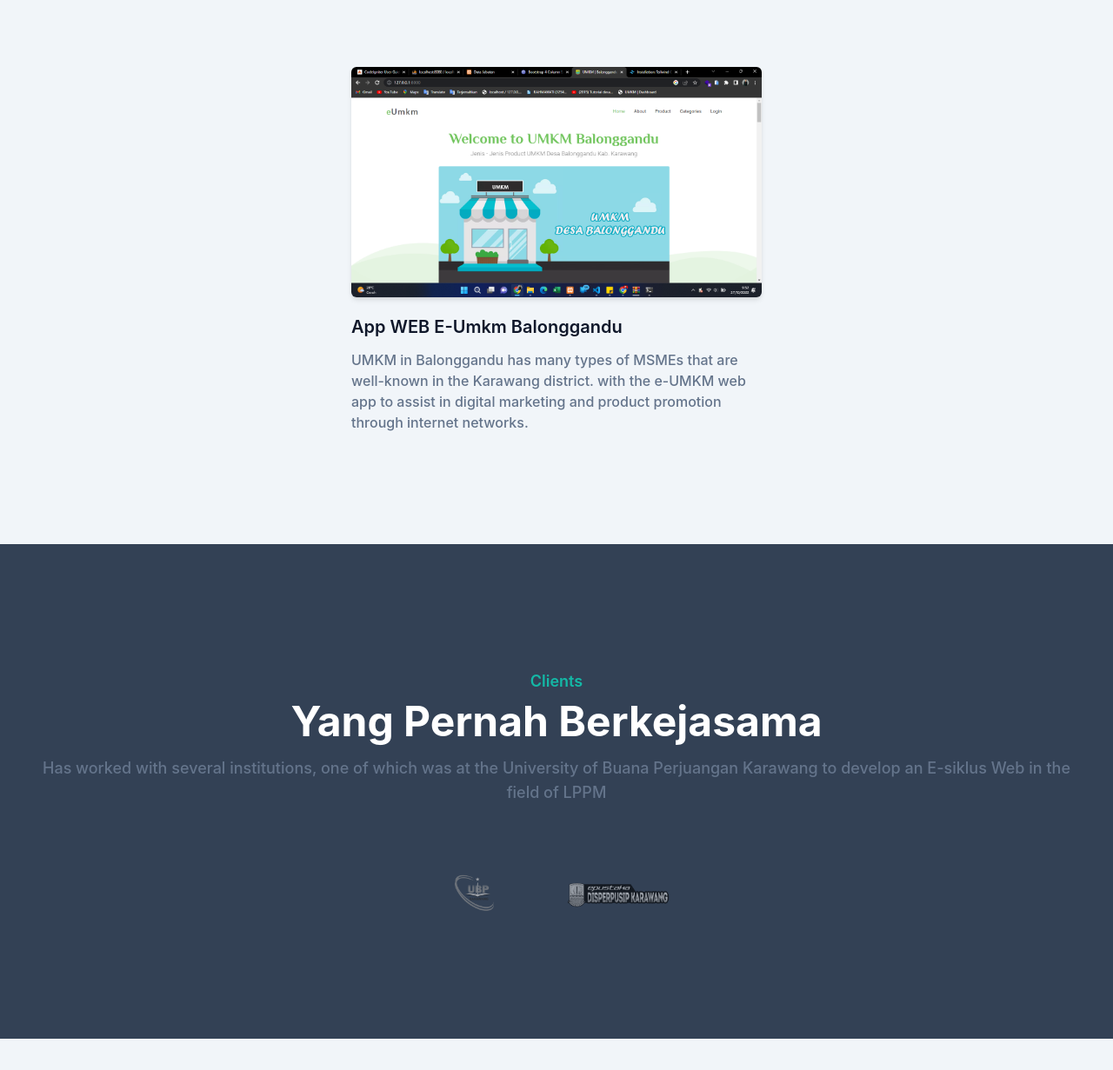
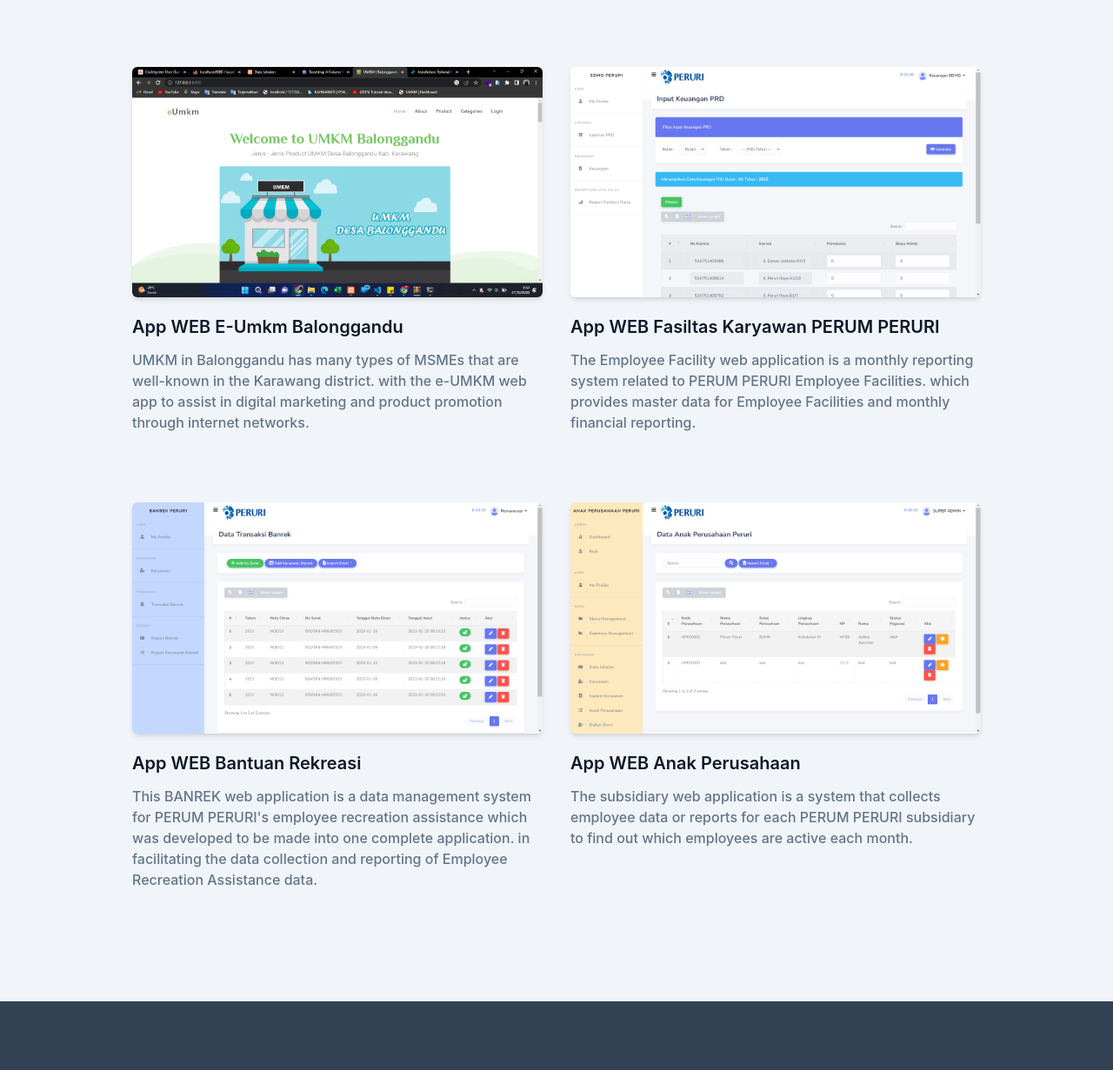
Before and after one commit to adittia12/my-portfolio, a website with bundled scripts: page index.html in a window 1280 px wide. Shown: the part 2449-3680 px from the top of the page at 87% size. Built offline with nearby package versions, Linux system fonts and the light colour scheme.

Commit message:
Update Portfolio me

```diff
--- a/index.html
+++ b/index.html
@@ -181,6 +181,27 @@
                     </div>
                     <h3 class="mt-5 mb-3 text-xl font-semibold text-dark dark:text-white">App WEB E-Umkm Balonggandu</h3>
                     <p class="text-base font-medium text-secondary">UMKM in Balonggandu has many types of MSMEs that are well-known in the Karawang district. with the e-UMKM web app to assist in digital marketing and product promotion through internet networks.</p>
+                </div>
+                <div class="p-4 mb-12 md:w-1/2">
+                    <div class="overflow-hidden rounded-md shadow-md">
+                        <img src="dist/img/portfolio/6.jpeg" alt="Responsive SI-ADMINISTRASI" width="w-full">
+                    </div>
+                    <h3 class="mt-5 mb-3 text-xl font-semibold text-dark dark:text-white">App WEB Fasiltas Karyawan PERUM PERURI</h3>
+                    <p class="text-base font-medium text-secondary">The Employee Facility web application is a monthly reporting system related to PERUM PERURI Employee Facilities. which provides master data for Employee Facilities and monthly financial reporting.</p>
+                </div>
+                <div class="p-4 mb-12 md:w-1/2">
+                    <div class="overflow-hidden rounded-md shadow-md">
+                        <img src="dist/img/portfolio/7.jpeg" alt="Responsive SI-ADMINISTRASI" width="w-full">
+                    </div>
+                    <h3 class="mt-5 mb-3 text-xl font-semibold text-dark dark:text-white">App WEB Bantuan Rekreasi</h3>
+                    <p class="text-base font-medium text-secondary">This BANREK web application is a data management system for PERUM PERURI's employee recreation assistance which was developed to be made into one complete application. in facilitating the data collection and reporting of Employee Recreation Assistance data.</p>
+                </div>
+                <div class="p-4 mb-12 md:w-1/2">
+                    <div class="overflow-hidden rounded-md shadow-md">
+                        <img src="dist/img/portfolio/8.jpeg" alt="Responsive SI-ADMINISTRASI" width="w-full">
+                    </div>
+                    <h3 class="mt-5 mb-3 text-xl font-semibold text-dark dark:text-white">App WEB Anak Perusahaan</h3>
+                    <p class="text-base font-medium text-secondary">The subsidiary web application is a system that collects employee data or reports for each PERUM PERURI subsidiary to find out which employees are active each month.</p>
                 </div>
             </div>
         </div>
--- a/package.json
+++ b/package.json
@@ -4,6 +4,7 @@
   "description": "",
   "main": "index.js",
   "scripts": {
+    "dev": "tailwindcss -i src/input.css -o dist/output.css --watch",
     "test": "echo \"Error: no test specified\" && exit 1"
   },
   "keywords": [],
```
Also changed, not shown: dist/img/portfolio/6.jpeg (added), dist/img/portfolio/7.jpeg (added), dist/img/portfolio/8.jpeg (added), dist/img/portfolio/WhatsApp Image 2023-01-26 at 8.24.32 AM.jpeg (added), dist/img/portfolio/WhatsApp Image 2023-01-26 at 8.28.36 AM (1).jpeg (added), 1 other file.
